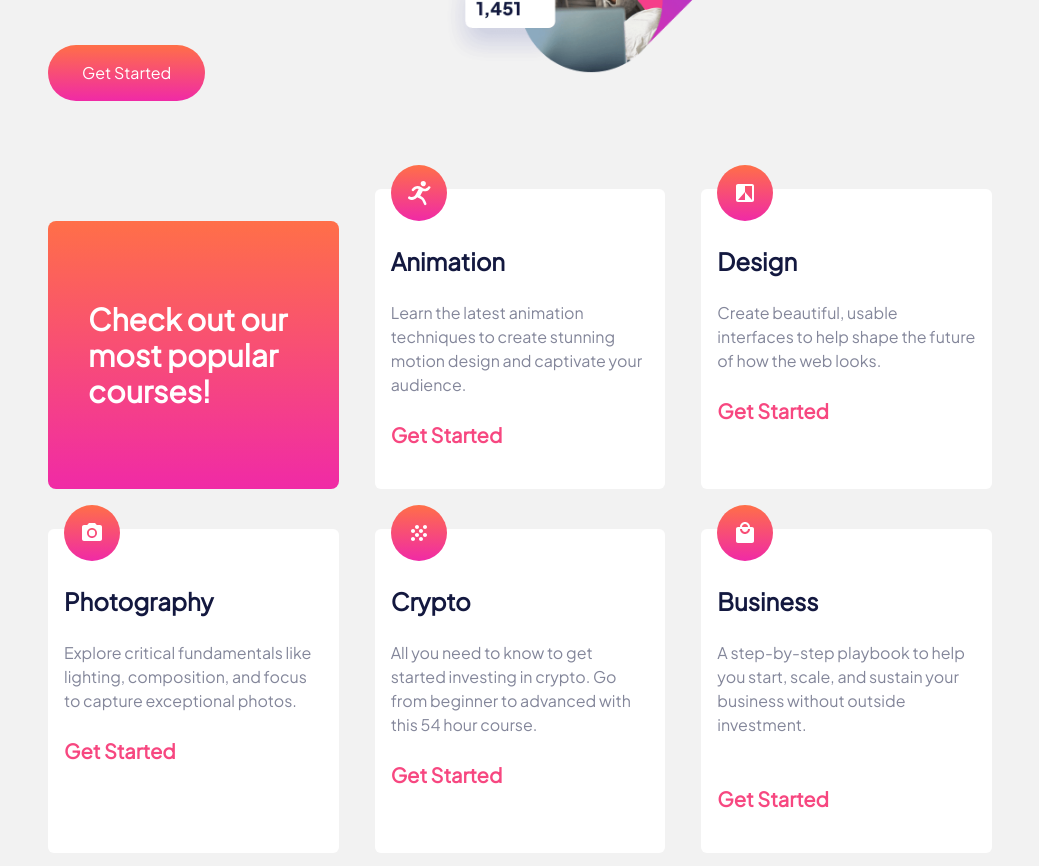
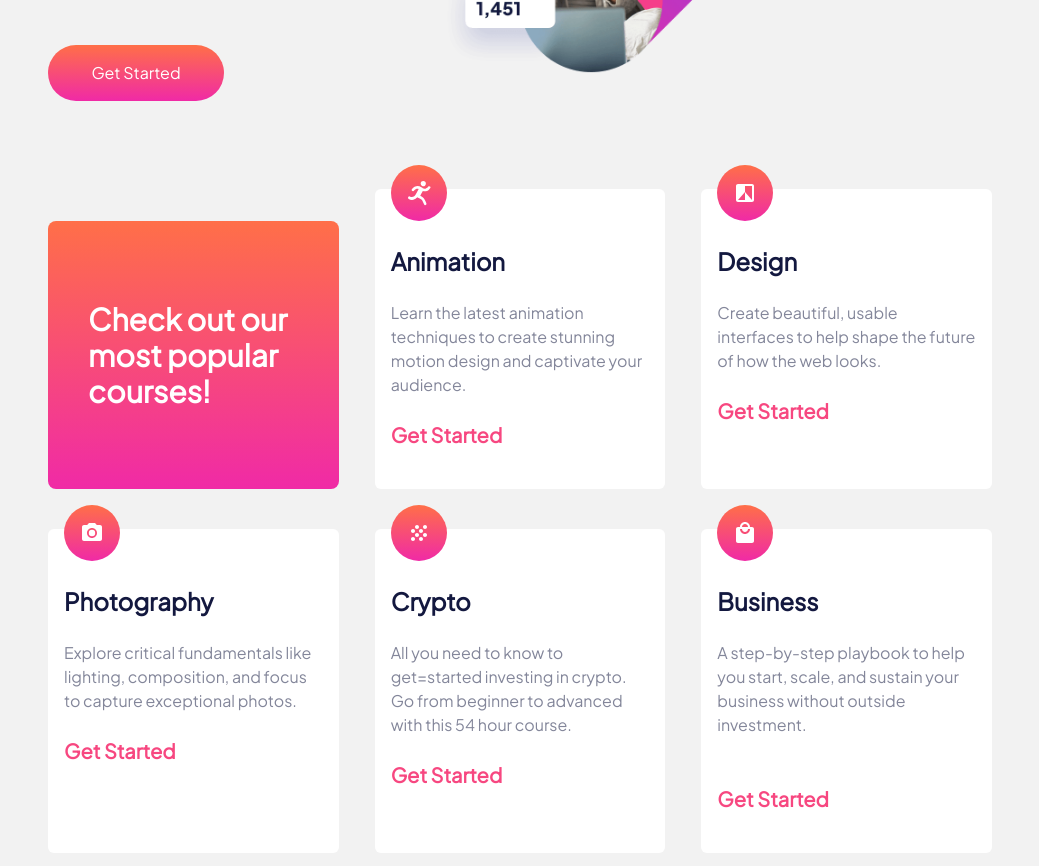
Before and after one commit to lowlyphe/figma-projects, a website: page Skilled/index.html in a window 1280 px wide. Shown: the part 439-1305 px from the top of the page, without its empty margins (120-1159 px from the left). Drawn offline with Linux system fonts and the light colour scheme.

Commit message:
added some hover effects

```diff
--- a/Skilled/index.html
+++ b/Skilled/index.html
@@ -39,7 +39,13 @@
             the knowledge you need to live the life you want.
           </p>
           <button
-            class="mr-auto w-1/2 p-4 px-8 text-white bg-gradient-to-b from-sunset to-violet rounded-full"
+            class="mr-auto w-44 p-4 px-8 absolute text-white bg-gradient-to-b from-sunset to-violet rounded-full"
+          >
+            Get Started
+          </button>
+          <!-- Opacity layer for hover effect -->
+          <button
+            class="mr-auto z-10 w-44 p-4 px-8 relative text-white bg-white rounded-full opacity-0 hover:opacity-50"
           >
             Get Started
           </button>
@@ -78,7 +84,7 @@
               Learn the latest animation techniques to create stunning motion
               design and captivate your audience.
             </p>
-            <h2 class="text-salmon text-xl font-bold">Get Started</h2>
+            <h2 class="text-salmon  text-xl font-bold"><a href="#" class="hover:text-fadedPink">Get Started</a></h2>
           </div>
           <!-- Design -->
           <div class="flex-col p-4 space-y-6 bg-white rounded-md pb-10">
@@ -88,7 +94,7 @@
               Create beautiful, usable interfaces to help shape the future of
               how the web looks.
             </p>
-            <h2 class="text-salmon text-xl font-bold">Get Started</h2>
+            <h2 class="text-salmon text-xl font-bold"><a href="#" class="hover:text-fadedPink">Get Started</a></h2>
           </div>
           <!-- Photography -->
           <div class="flex-col p-4 space-y-6 bg-white rounded-md pb-10">
@@ -98,17 +104,17 @@
               Explore critical fundamentals like lighting, composition, and
               focus to capture exceptional photos.
             </p>
-            <h2 class="text-salmon text-xl font-bold">Get Started</h2>
+            <h2 class="text-salmon text-xl font-bold"><a href="#" class="hover:text-fadedPink">Get Started</a></h2>
           </div>
           <!-- Crypto -->
           <div class="flex-col p-4 space-y-6 bg-white rounded-md pb-10">
             <img class="-mt-10" src="assets/icon-crypto.svg" alt="" />
             <h3 class="text-darkBlue text-2xl font-extrabold">Crypto</h3>
             <p class="text-base text-gray">
-              All you need to know to get started investing in crypto. Go from
+              All you need to know to get=started investing in crypto. Go from
               beginner to advanced with this 54 hour course.
             </p>
-            <h2 class="text-salmon text-xl font-bold">Get Started</h2>
+            <h2 class="text-salmon text-xl font-bold"><a href="#" class="hover:text-fadedPink">Get Started</a></h2>
           </div>
           <!-- Business -->
           <div class="flex-col p-4 space-y-6 bg-white rounded-md pb-10">
@@ -118,7 +124,7 @@
               A step-by-step playbook to help you start, scale, and sustain your
               business without outside investment.</p><br>
             </p>
-            <h2 class="text-salmon text-xl font-bold">Get Started</h2>
+            <h2 class="text-salmon text-xl font-bold"><a href="#" class="hover:text-fadedPink">Get Started</a></h2>
           </div>
         </div>
       </section>
@@ -131,7 +137,13 @@
         <img src="assets/logo-light.svg" alt="" />
       </div>
       <button
-        class="w-1/2 p-4 px-8 text-white bg-gradient-to-b from-blue to-violet rounded-full md:w-44"
+        class="w-1/2 p-4 px-8 relative text-white bg-gradient-to-b from-blue to-violet rounded-full md:w-44"
+      >
+        Get Started
+      </button>
+      <!-- Opacity layer for hover effect -->
+      <button
+        class="w-1/2 z-10 p-4 px-8 absolute text-white bg-white rounded-full md:w-44 opacity-0 hover:opacity-50"
       >
         Get Started
       </button>
--- a/Skilled/tailwind.config.js
+++ b/Skilled/tailwind.config.js
@@ -17,7 +17,8 @@ module.exports = {
         lightBlue: '#666ca3',
         salmon: '#F74780',
         gray: '#83869A',
-        offWhite: '#f2f2f2'
+        offWhite: '#f2f2f2',
+        fadedPink: "#ffa7c3"
       },
       fontFamily: {
         'sans': 'Plus Jakarta Sans'
```
Also changed, not shown: Skilled/output.css.
